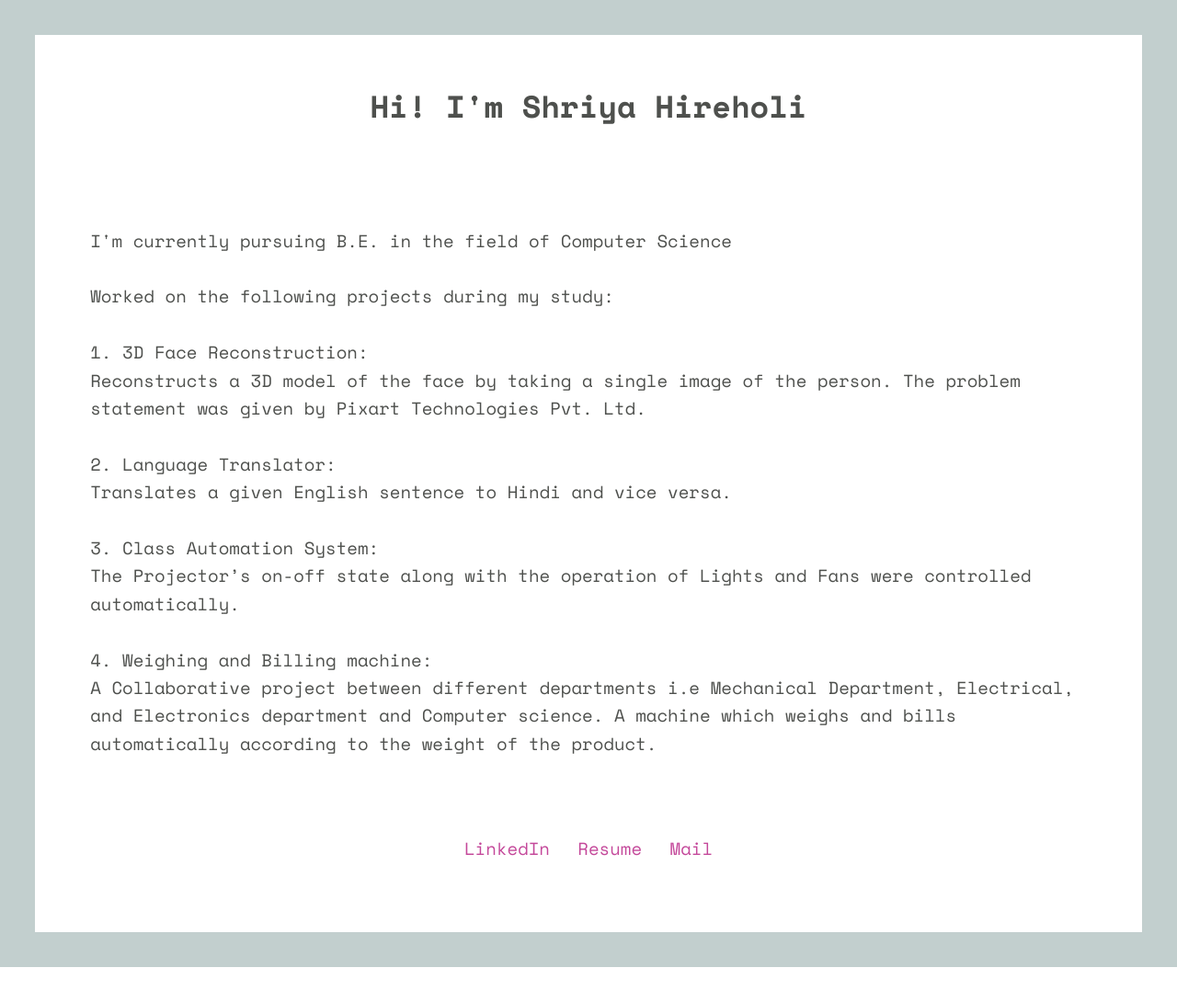
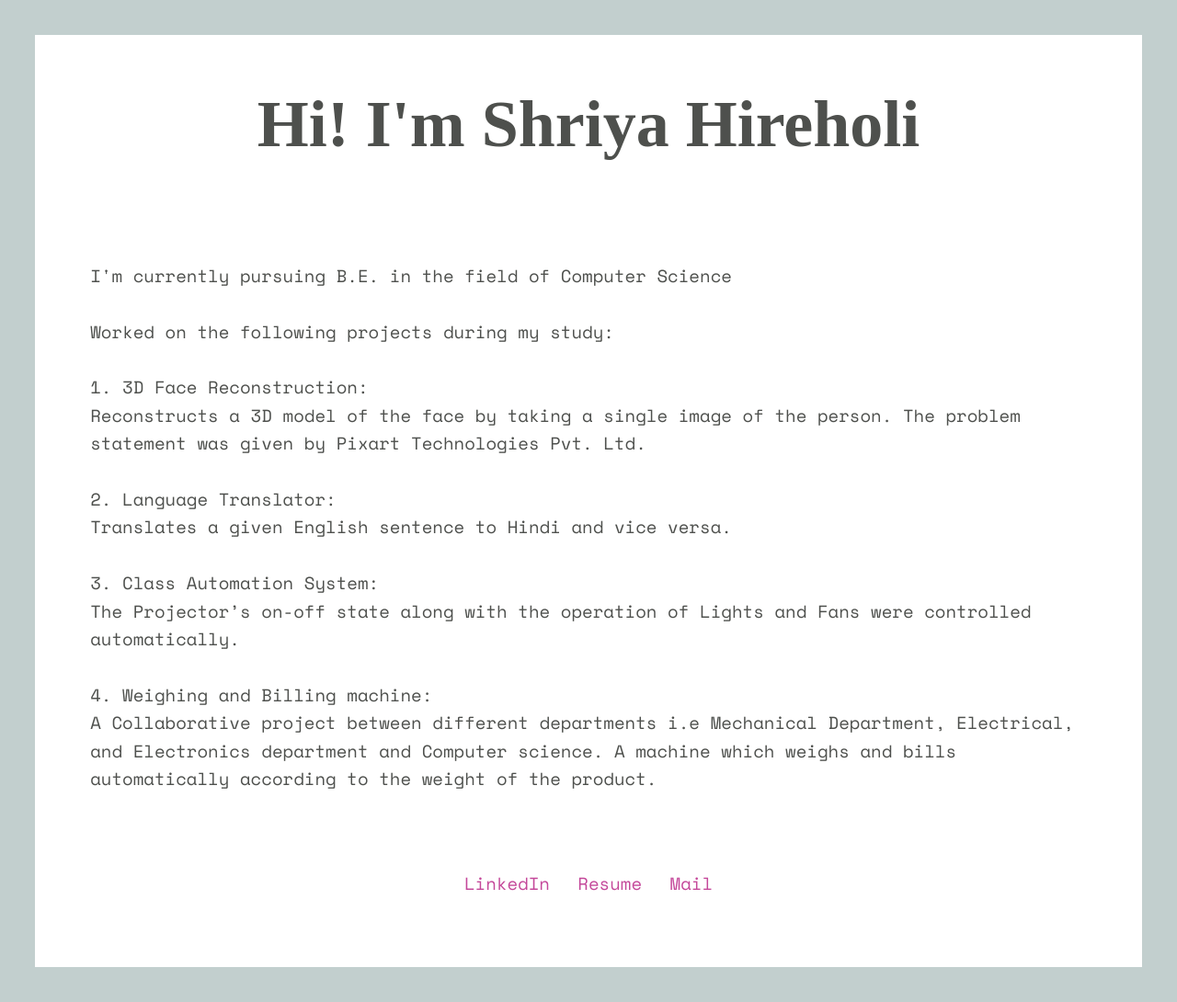
Before and after one commit to Shriya98/personal-website, a PHP site: page / in a window 1280 px wide. Shown: the whole page at 92% size. Before the commit the page ends 1052 px from the top, so only its background shows below. Run offline with PHP 8.4, Linux system fonts and the light colour scheme.

Commit message:
Modified index.html

```diff
--- a/css/production.css
+++ b/css/production.css
@@ -1037,8 +1037,16 @@ small {
 	font-size: .75rem
 }
 
+h2 {
+	font-family: "Freestyle Script";
+	font-weight: 700;
+	line-height: 1;
+	margin-top: 0;
+	margin-bottom: .8rem;
+	text-rendering: optimizeLegibility
+}
+
 h1,
-h2,
 h3,
 h4,
 h5,
--- a/index.html
+++ b/index.html
@@ -32,7 +32,7 @@
         <!-- Header -->
         <header class="align--center pt3 pb2">
             <div class="container">
-                <h2 class="mb3">Hi! I'm Shriya Hireholi</h2>
+                <h2 class="mb3" style="font-size: 72px;">Hi! I'm Shriya Hireholi</h2>
             </div>
         </header>
 
```
